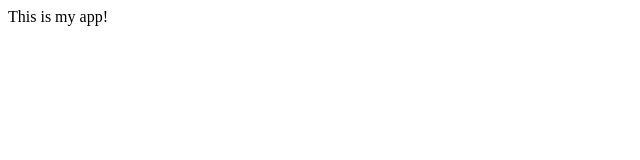
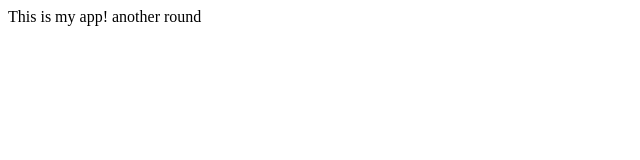
Before and after one commit to rnichols68/myappsample, a plain HTML site: page index.html in a window 1280 px wide. Shown: the whole page, without its empty margins (0-640 px from the left). Drawn offline with Linux system fonts and the light colour scheme.

Commit message:
second commit

```diff
--- a/index.html
+++ b/index.html
@@ -3,6 +3,6 @@
     <title>My App</title>
   </head>
   <body>
-    This is my app!
+    This is my app! another round
   </body>
 </html>
```
